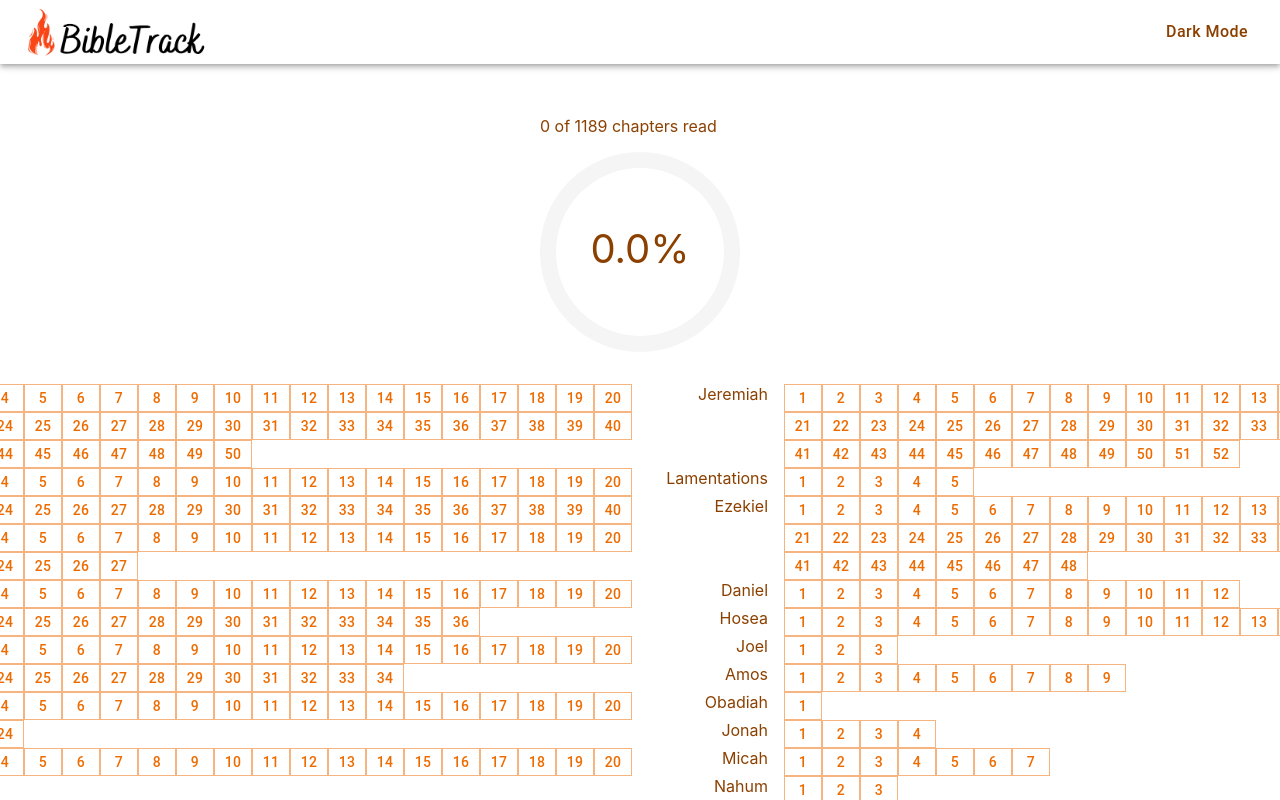
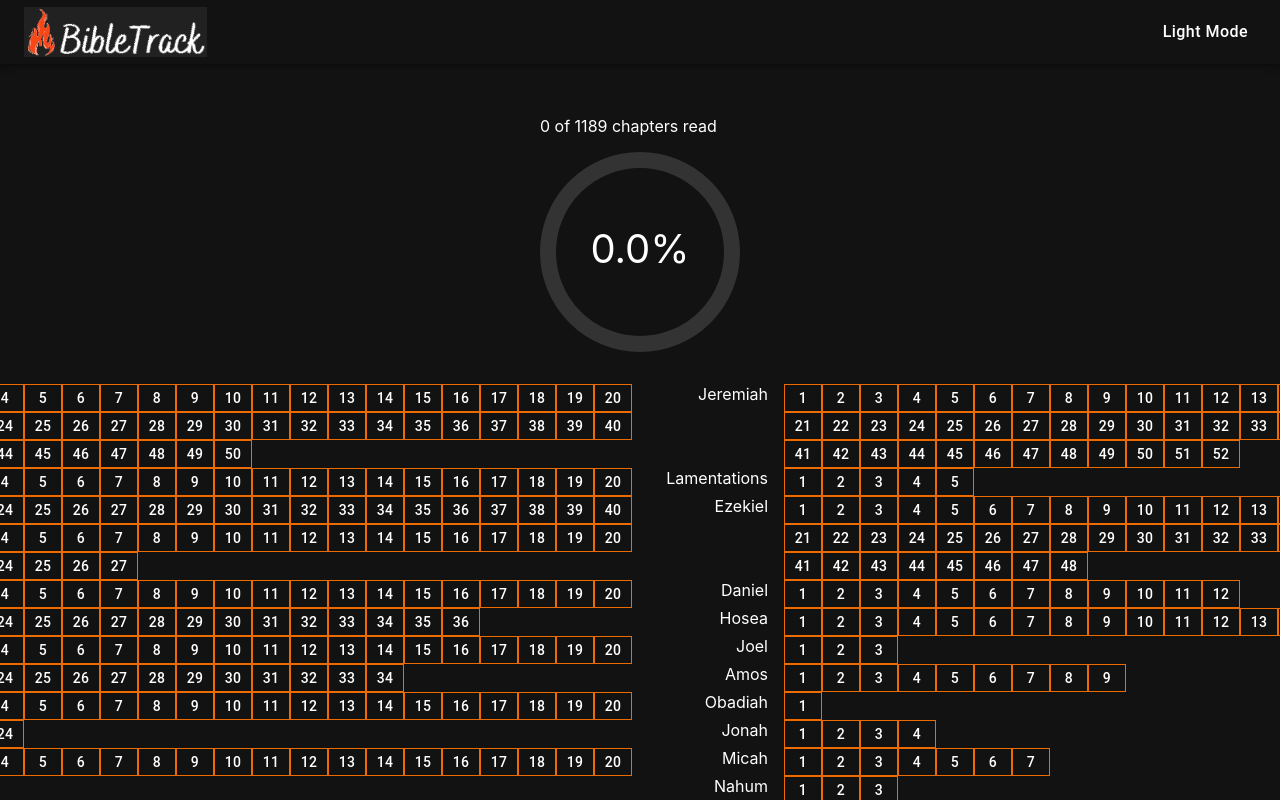
Before and after one commit to wordtovictory/wordtovictory.github.io, a React (Create React App) app: page / in a window 1280 px wide. Shown: the top 800 px of the page. Built offline with nearby package versions, Linux system fonts and the light colour scheme.

Commit message:
dark orange theme.

```diff
--- a/src/dashboard/BookRecord.js
+++ b/src/dashboard/BookRecord.js
@@ -43,23 +43,19 @@ export default function BookRecord(props) {
         return isRead? "contained" : "outlined";
     };
 
-    const getButtonColor = (chapterKey) => {
-        return currentTheme.buttonColor;
-    };
-
     return (
         <Box sx={bookRecordstyle}>
             <Box sx={bookNameStyle}>{book.name}</Box>
             <Box sx={{ display: 'flex', flexWrap: 'wrap', flex: 1 }}>
                 {Array.from({length: book.numChapters}, (_, i) => i + 1).map(chapter => {
                     const chapterKey = book.name + "_" + chapter;
+                    const isRead = getReadStatus(chapterKey);
                     return (
                         <Button
                             key={chapterKey}
                             value={chapterKey}
                             onClick={toggleRead}
-                            variant={getButtonVariant(chapterKey)}
-                            color={getButtonColor(chapterKey)}
+                            variant={isRead ? "contained" : "outlined"}
                             sx={{
                                 minWidth: { xs: 25, sm: 25, lg: 38 },
                                 maxWidth: { xs: 25, sm: 25, lg: 38 },
@@ -71,8 +67,12 @@ export default function BookRecord(props) {
                                 fontSize: { xs: '0.7rem', sm: '0.7rem', lg: '0.875rem' },
                                 lineHeight: 1,
                                 boxShadow: 'none',
+                                color: currentTheme.button.text,
+                                borderColor: currentTheme.button.border,
+                                backgroundColor: isRead ? currentTheme.button.background.read : currentTheme.button.background.default,
                                 '&:hover': {
-                                    boxShadow: 'none'
+                                    boxShadow: 'none',
+                                    backgroundColor: isRead ? currentTheme.button.background.read : currentTheme.button.background.hover
                                 }
                             }}
                         >
--- a/src/header/AppMenu.js
+++ b/src/header/AppMenu.js
@@ -4,10 +4,11 @@ import Toolbar from '@mui/material/Toolbar';
 import Container from '@mui/material/Container';
 import Button from '@mui/material/Button';
 import { useTheme } from '../theme/ThemeContext';
+import { appThemes } from '../theme/themeConfig';
 
 function AppMenu() {
-    const { currentTheme, toggleTheme, themes } = useTheme();
-    const isDarkMode = currentTheme === themes.dark;
+    const { currentTheme, toggleTheme } = useTheme();
+    const isDarkMode = currentTheme === appThemes.darkOrange;
 
     return (
         // <AppBar position="static" color="white">
@@ -15,8 +16,8 @@ function AppMenu() {
             position="static"
             color="transparent"
             sx={{
-                backgroundColor: currentTheme.appMenu.backgroundColor,
-                color: currentTheme.appMenu.textColor
+                backgroundColor: currentTheme.background,
+                color: currentTheme.text
             }}
         >
             <Container maxWidth="xl">
--- a/src/theme/ThemeContext.js
+++ b/src/theme/ThemeContext.js
@@ -1,72 +1,73 @@
 import React, { createContext, useState, useContext } from 'react';
 import logo from '../BibleTrack_cropped.png';
 import logoDark from '../BibleTrack_cropped_dark.png';
+import { appThemes } from './themeConfig';
 
-const themes = {
-    orange: {
-        primary: '#ed6c02', // Material-UI warning color
-        text: '#8B4000',    // Dark orange
-        background: '#ffffff', // White
-        buttonColor: 'warning', // Material-UI warning color
-        progressTrail: '#f5f5f5', // Light gray for light themes
-        name: 'Orange Theme',
-        appMenu: {
-            backgroundColor: '#ffffff',
-            textColor: '#8B4000'
-        },
-        footer: {
-            backgroundColor: '#eeeeee',
-            textColor: '#555555'
-        },
-        logo: logo
-    },
-    blue: {
-        primary: '#1976d2', // Material-UI primary color
-        text: '#0d47a1',    // Dark blue
-        background: '#ffffff', // White
-        buttonColor: 'primary', // Material-UI primary color
-        progressTrail: '#f5f5f5', // Light gray for light themes
-        name: 'Blue Theme',
-        appMenu: {
-            backgroundColor: '#ffffff',
-            textColor: '#0d47a1'
-        },
-        footer: {
-            backgroundColor: '#eeeeee',
-            textColor: '#555555'
-        },
-        logo: logo
-    },
-    dark: {
-        primary: '#64b5f6', // Light blue - good for both buttons and progress
-        text: '#ffffff',    // White text
-        background: '#121212', // Dark background
-        buttonColor: 'primary', // Material-UI primary color
-        progressTrail: '#333333', // Dark gray for dark theme
-        name: 'Dark Mode',
-        appMenu: {
-            backgroundColor: '#121212',
-            textColor: '#ffffff'
-        },
-        footer: {
-            backgroundColor: '#121212',
-            textColor: '#ffffff'
-        },
-        logo: logoDark
-    }
-};
+// const themes = {
+//     orange: {
+//         primary: '#ed6c02', // Material-UI warning color
+//         text: '#8B4000',    // Dark orange
+//         background: '#ffffff', // White
+//         buttonColor: 'warning', // Material-UI warning color
+//         progressTrail: '#f5f5f5', // Light gray for light themes
+//         name: 'Orange Theme',
+//         appMenu: {
+//             backgroundColor: '#ffffff',
+//             textColor: '#8B4000'
+//         },
+//         footer: {
+//             backgroundColor: '#eeeeee',
+//             textColor: '#555555'
+//         },
+//         logo: logo
+//     },
+//     blue: {
+//         primary: '#1976d2', // Material-UI primary color
+//         text: '#0d47a1',    // Dark blue
+//         background: '#ffffff', // White
+//         buttonColor: 'primary', // Material-UI primary color
+//         progressTrail: '#f5f5f5', // Light gray for light themes
+//         name: 'Blue Theme',
+//         appMenu: {
+//             backgroundColor: '#ffffff',
+//             textColor: '#0d47a1'
+//         },
+//         footer: {
+//             backgroundColor: '#eeeeee',
+//             textColor: '#555555'
+//         },
+//         logo: logo
+//     },
+//     dark: {
+//         primary: '#64b5f6', // Light blue - good for both buttons and progress
+//         text: '#ffffff',    // White text
+//         background: '#121212', // Dark background
+//         buttonColor: 'primary', // Material-UI primary color
+//         progressTrail: '#333333', // Dark gray for dark theme
+//         name: 'Dark Mode',
+//         appMenu: {
+//             backgroundColor: '#121212',
+//             textColor: '#ffffff'
+//         },
+//         footer: {
+//             backgroundColor: '#121212',
+//             textColor: '#ffffff'
+//         },
+//         logo: logoDark
+//     }
+// };
 
-const ThemeContext = createContext();
+export const ThemeContext = createContext();
 
 export function ThemeProvider({ children }) {
-    const [currentTheme, setCurrentTheme] = useState(themes.orange);
+    const [currentTheme, setCurrentTheme] = useState(appThemes.darkOrange);
 
     const toggleTheme = () => {
-        setCurrentTheme(currentTheme === themes.orange ? themes.dark : themes.orange);
+        setCurrentTheme(currentTheme === appThemes.orange ? appThemes.darkOrange : appThemes.orange);
     };
 
     return (
-        <ThemeContext.Provider value={{ currentTheme, toggleTheme, themes }}>
+        <ThemeContext.Provider value={{ currentTheme, toggleTheme }}>
             {children}
         </ThemeContext.Provider>
     );
--- a/src/theme/themeConfig.js
+++ b/src/theme/themeConfig.js
@@ -1,7 +1,7 @@
 import logo from '../BibleTrack_cropped.png';
 import logoDark from '../BibleTrack_cropped_dark.png';
 
-export const themes = {
+export const appThemes = {
     orange: {
         primary: '#ed6c02', // Material-UI warning color
         text: '#8B4000',    // Dark orange
@@ -17,7 +17,16 @@ export const themes = {
             backgroundColor: '#eeeeee',
             textColor: '#555555'
         },
-        logo: logo
+        logo: logo,
+        button: {
+            text: '#8B4000',
+            border: '#ed6c02',
+            background: {
+                default: 'transparent',
+                read: '#ed6c02',
+                hover: 'rgba(0, 0, 0, 0.04)'
+            }
+        }
     },
     blue: {
         primary: '#1976d2', // Material-UI primary color
@@ -34,9 +43,44 @@ export const themes = {
             backgroundColor: '#eeeeee',
             textColor: '#555555'
         },
-        logo: logo
+        logo: logo,
+        button: {
+            text: '#0d47a1',
+            border: '#1976d2',
+            background: {
+                default: 'transparent',
+                read: '#1976d2',
+                hover: 'rgba(0, 0, 0, 0.04)'
+            }
+        }
     },
-    dark: {
+    darkOrange: {
+        primary: '#ed6c02', // Material-UI warning color
+        text: '#FFFFFF',    // White text
+        background: '#121212', // Dark background
+        buttonColor: 'warning', // Material-UI warning color
+        progressTrail: '#333333', // Dark gray for dark theme
+        name: 'Dark Orange Theme',
+        appMenu: {
+            backgroundColor: '#121212',
+            textColor: '#FFFFFF'
+        },
+        footer: {
+            backgroundColor: '#121212',
+            textColor: '#ffffff'
+        },
+        logo: logoDark,
+        button: {
+            text: '#FFFFFF',
+            border: '#ed6c02',
+            background: {
+                default: 'transparent',
+                read: '#ed6c02',
+                hover: 'rgba(255, 255, 255, 0.08)'
+            }
+        }
+    },
+    darkBlue: {
         primary: '#64b5f6', // Light blue - good for both buttons and progress
         text: '#ffffff',    // White text
         background: '#121212', // Dark background
@@ -51,9 +95,18 @@ export const themes = {
             backgroundColor: '#121212',
             textColor: '#ffffff'
         },
-        logo: logoDark
+        logo: logoDark,
+        button: {
+            text: '#ffffff',
+            border: '#64b5f6',
+            background: {
+                default: 'transparent',
+                read: '#64b5f6',
+                hover: 'rgba(255, 255, 255, 0.08)'
+            }
+        }
     }
 };
 
 // Current theme - can be changed to switch themes
-export const currentTheme = themes.dark;
+export const currentTheme = appThemes.darkOrange;
```
